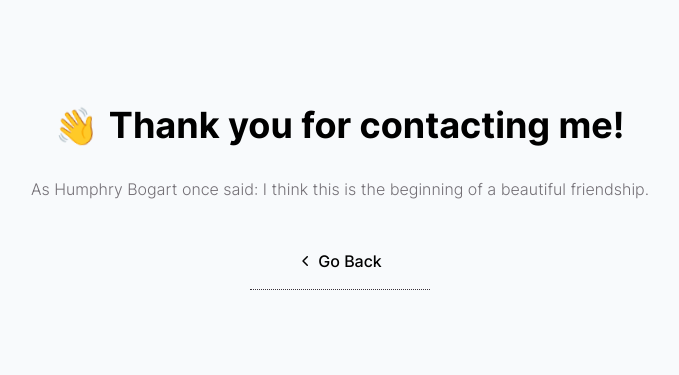
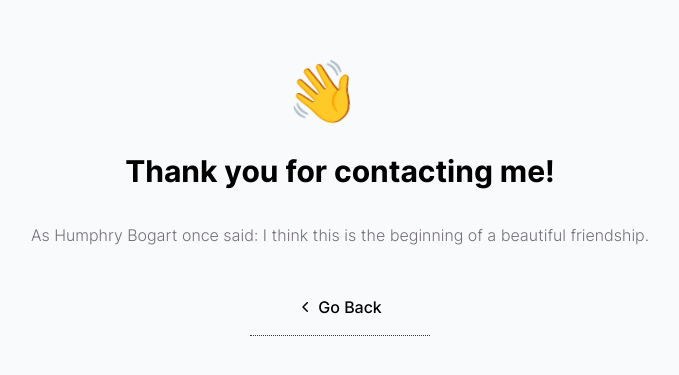
Before and after one commit to AleksaKondricz/my-portfolio, a Next.js app: page /thanks in a window 1280 px wide. Shown: the part 203-578 px from the top of the page, without its empty margins (300-979 px from the left). Built offline with nearby package versions, Linux system fonts and the light colour scheme.

Commit message:
fix: fixing thank you page

```diff
--- a/src/pages/index.tsx
+++ b/src/pages/index.tsx
@@ -46,7 +46,7 @@ export default function HomePage() {
 
   return (
     <Layout>
-      {/* <Seo templateTitle='Home' /> */}
+      <Seo templateTitle='CV' />
       <Seo />
 
       <main>
--- a/src/pages/thanks.tsx
+++ b/src/pages/thanks.tsx
@@ -10,13 +10,15 @@ export default function ThanksPage() {
         templateTitle='Thanks'
         description='Thanks for contacting me via filling my form'
       />
-      <div className='flex h-full min-h-screen flex-col items-center justify-center'>
-        <h1 className='mb-8 text-4xl'>
-          <span className='inline-block animate-wave'>👋</span> Thank you for
-          contacting me!
+      <div className='mx-auto flex h-full min-h-screen w-10/12 flex-col items-center justify-center md:w-full'>
+        <span className='mr-4 inline-block animate-wave text-6xl md:mr-8'>
+          👋
+        </span>
+        <h1 className='my-8 text-center text-3xl leading-10'>
+          Thank you for contacting me!
         </h1>
 
-        <p className='text-md mb-8 font-light text-dark opacity-70'>
+        <p className='text-md mb-8 text-center font-light text-dark opacity-70'>
           As Humphry Bogart once said: I think this is the beginning of a
           beautiful friendship.
         </p>
```
Also changed, not shown: public/images/large-og.png.
